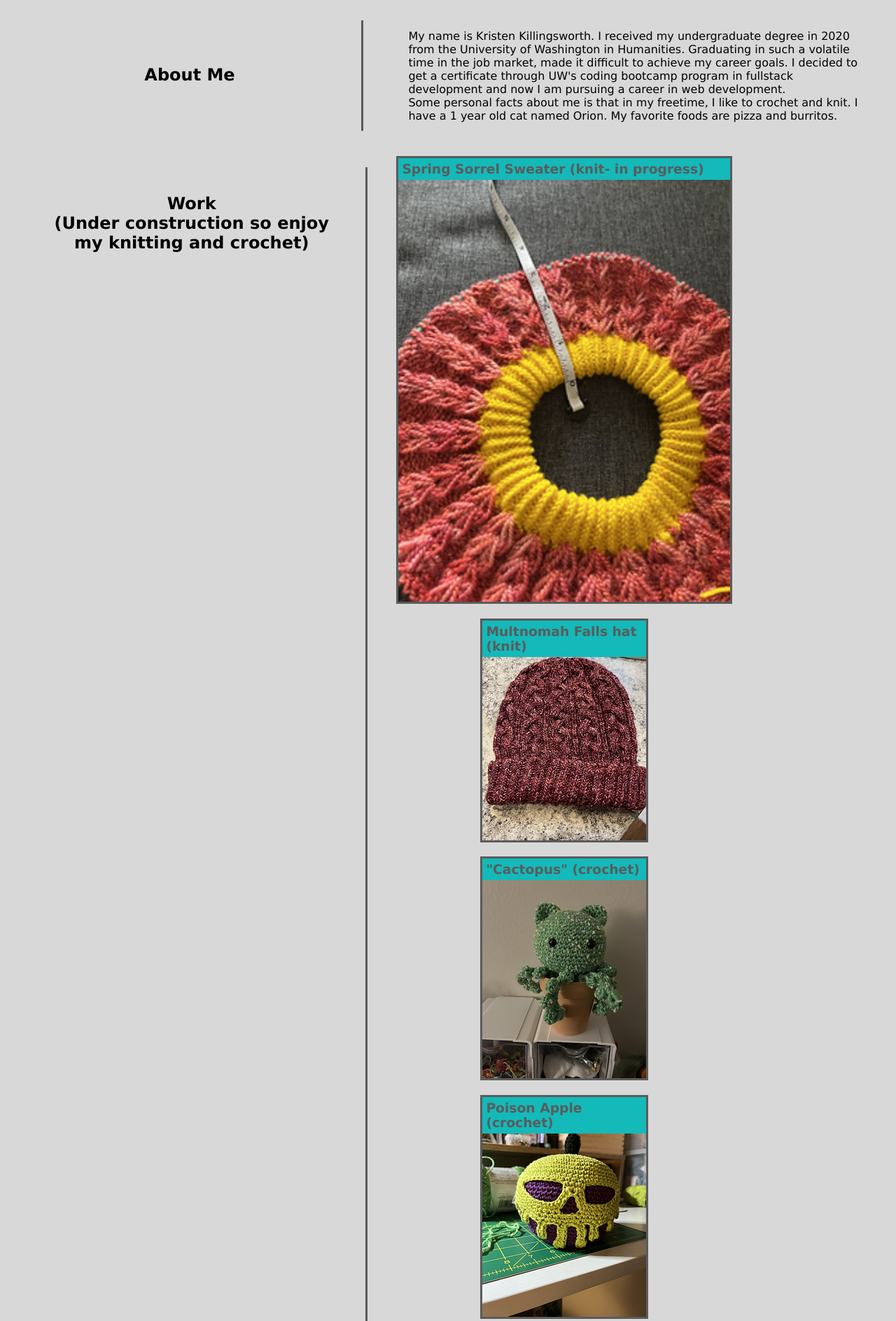
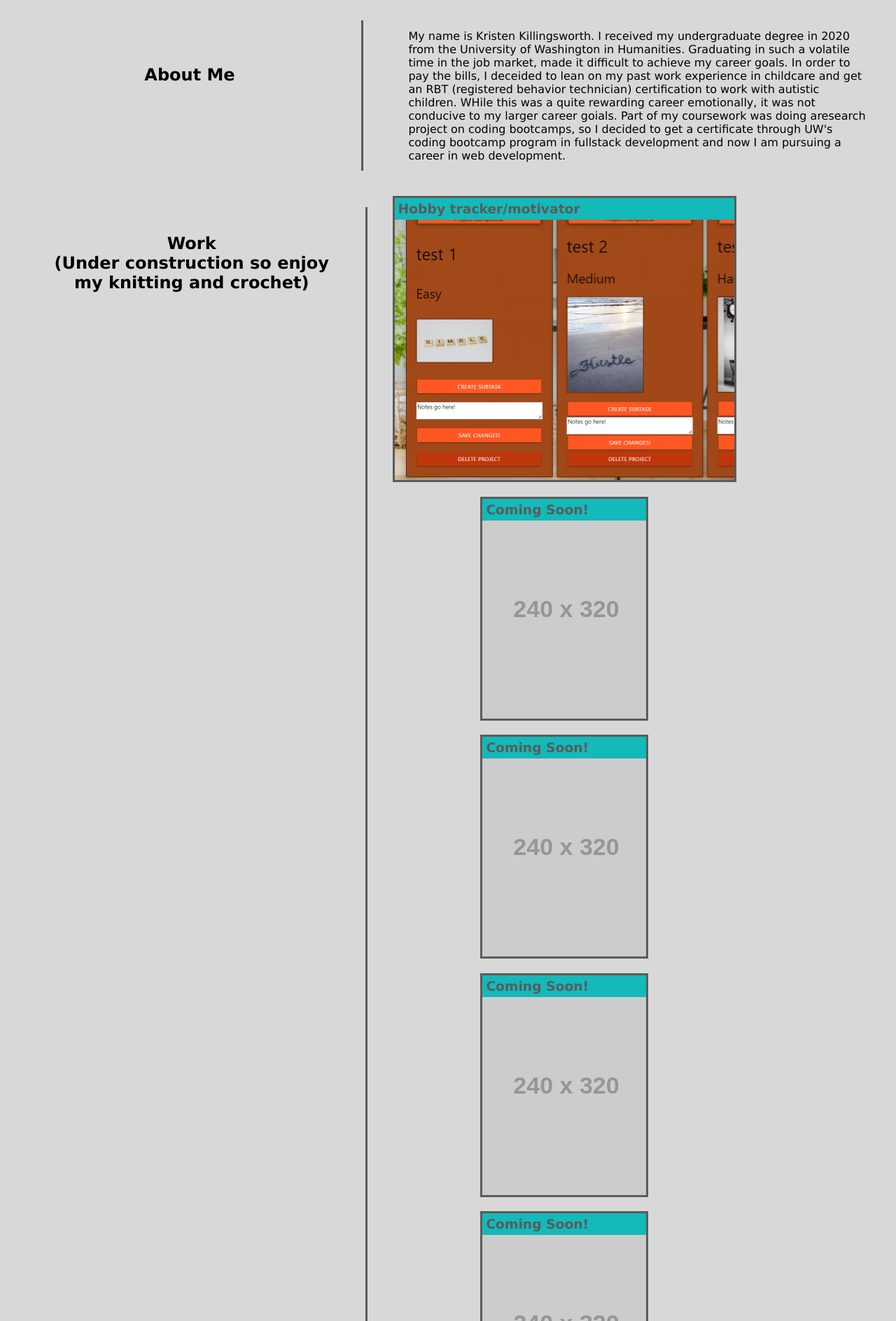
Before and after one commit to killingsworth-kristen/professional-portfolio, a plain HTML site: page index.html in a window 1280 px wide. Shown: the part 597-2485 px from the top of the page at 70% size. Drawn offline with Linux system fonts and the light colour scheme; placeholder pictures from the web are drawn by us.

Commit message:
added hobby tracker/changed placeholder images

```diff
--- a/assets/style.css
+++ b/assets/style.css
@@ -129,10 +129,10 @@ nav a:hover {
 /* picture formatting/linking */
 .showcase {
     border: solid var(--accent);
-    background-image: url(./images/spring-sorrel.jpeg);
-    background-size: 480px 640px;
-    width: 480px;
-    height: 640px;
+    background-image: url(./images/test-task.PNG);
+    background-size: 669px 409px;
+    width: 669px;
+    height: 409px;
     margin: 2%;
 }
 
@@ -152,28 +152,28 @@ nav a:hover {
 }
 
 #project-2 {
-    background-image: url(./images/multnomah-falls-hat.jpeg);
+    background-image: url(https://placehold.jp/240x320.png);
     background-size: 240px 320px;
     width: 240px;
     height: 320px;
 }
 
 #project-3 {
-    background-image: url(./images/Cactopus.jpg);
+    background-image: url(https://placehold.jp/240x320.png);
     background-size: 240px 320px;
     width: 240px;
     height: 320px;
 }
 
 #project-4 {
-    background-image: url(./images/poison-apple.jpeg);
+    background-image: url(https://placehold.jp/240x320.png);
     background-size: 240px 320px;
     width: 240px;
     height: 320px;
 }
 
 #project-5 {
-    background-image: url(./images/patriotic-wreath.jpeg);
+    background-image: url(https://placehold.jp/240x320.png);
     background-size: 240px 320px;
     width: 240px;
     height: 320px;
--- a/index.html
+++ b/index.html
@@ -27,43 +27,41 @@
         <section class="about" id="about">
             <h2>About Me</H2>
             <p>
-                My name is Kristen Killingsworth. I received my undergraduate degree in 2020 from the University of Washington in Humanities. Graduating in such a volatile time in the job market, made it difficult to achieve my career goals. I decided to get a certificate through UW's coding bootcamp program in fullstack development and now I am pursuing a career in web development.
-                <br>
-                Some personal facts about me is that in my freetime, I like to crochet and knit. I have a 1 year old cat named Orion. My favorite foods are pizza and burritos.
+                My name is Kristen Killingsworth. I received my undergraduate degree in 2020 from the University of Washington in Humanities. Graduating in such a volatile time in the job market, made it difficult to achieve my career goals. In order to pay the bills, I deceided to lean on my past work experience in childcare and get an RBT (registered behavior technician) certification to work with autistic children. WHile this was a quite rewarding career emotionally, it was not conducive to my larger career goials. Part of my coursework was doing aresearch project on coding bootcamps, so I decided to get a certificate through UW's coding bootcamp program in fullstack development and now I am pursuing a career in web development.
             </p>
         </section>
         <section class="work" id="work">
             <h2>Work <br> (Under construction so enjoy my knitting and crochet)</h2>
                 <ul>
                     <li class="showcase">
-                        <a href="https://www.ravelry.com/projects/Kristenk1999/spring-sorrel" target="_blank">
+                        <a href="https://diangigrich.github.io/PineappleMotivator/pages/userForm.html" target="_blank">
                         <!-- alt text for images linked in CSS -->
                         <span class="background-image" role="img" aria-label="A sweater in progress with a yellow collar and a salmon pink body with texture detailing cascading down from the neck."> </span>
-                        <h3>Spring Sorrel Sweater (knit- in progress)</h3></a>
+                        <h3>Hobby tracker/motivator</h3></a>
                     </li>
                     <li class="secondary-project"  id="project-2">
-                        <a href="https://www.ravelry.com/projects/Kristenk1999/multnomah-falls-hat" target="_blank">
+                        <a href="#" target="_blank">
                         <!-- alt text for images linked in CSS -->
                         <span class="background-image" role="img" aria-label="A completed sparkly maroon hat with cable detailing."></span>
-                        <h3>Multnomah Falls hat (knit)</h3></a>
+                        <h3>Coming Soon!</h3></a>
                     </li>
                     <li class="secondary-project" id="project-3">
-                        <a href="https://www.ravelry.com/projects/Kristenk1999/cactopus" target="_blank">
+                        <a href="#" target="_blank">
                         <!-- alt text for images linked in CSS -->
                         <span class="background-image" role="img" aria-label="A stuffed animal that is a cross between a cat, cactus, and octopus (sphere with cat ears and 8 string of pearl succulent legs) made with a green yarn with multicolor flecks. It is placed in a small terracotta pot."></span>
-                        <h3>"Cactopus" (crochet)</h3></a>
+                        <h3>Coming Soon!</h3></a>
                     </li>
                     <li class="secondary-project" id="project-4">
-                        <a href="https://www.ravelry.com/projects/Kristenk1999/poisoned-apple" target="_blank">
+                        <a href="#" target="_blank">
                         <!-- alt text for images linked in CSS -->
                         <span class="background-image" role="img" aria-label="A purple apple drippping in bright green poison wiht a skull forming out of the drips."></span>
-                        <h3>Poison Apple (crochet)</h3></a>
+                        <h3>Coming Soon!</h3></a>
                     </li>
                     <li class="secondary-project" id="project-5">
-                        <a href="https://www.ravelry.com/projects/Kristenk1999/patriotic-wreath" target="_blank">
+                        <a href="#" target="_blank">
                         <!-- alt text for images linked in css -->
                         <span class="background-image" role="img" aria-label="A wreath that is reminiscent of the American flag with a solid blue sections and red/white stripes. Additionally, there is a bow and some stars hanging in the mmiddle."></span>
-                        <h3>Patriotic Wreath (crochet)</h3></a>
+                        <h3>Coming Soon!</h3></a>
                     </li>
                 </ul>
         </section>
```
Also changed, not shown: assets/images/Cactopus.jpg (deleted), assets/images/OrionSIlly.png (deleted), assets/images/multnomah-falls-hat.jpeg (deleted), assets/images/patriotic-wreath.jpeg (deleted), assets/images/poison-apple.jpeg (deleted), assets/images/spring-sorrel.jpeg (deleted), assets/images/test-task.PNG (added).
